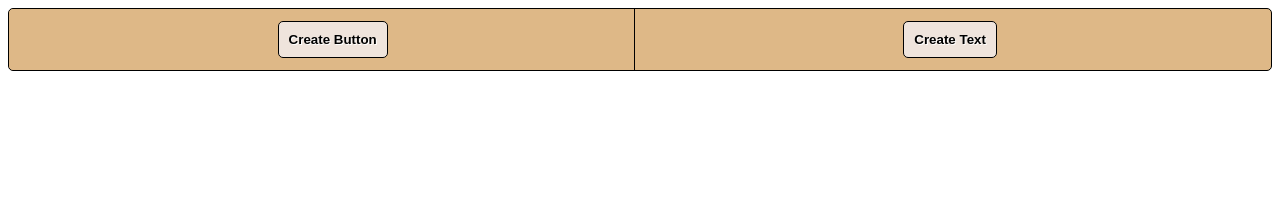
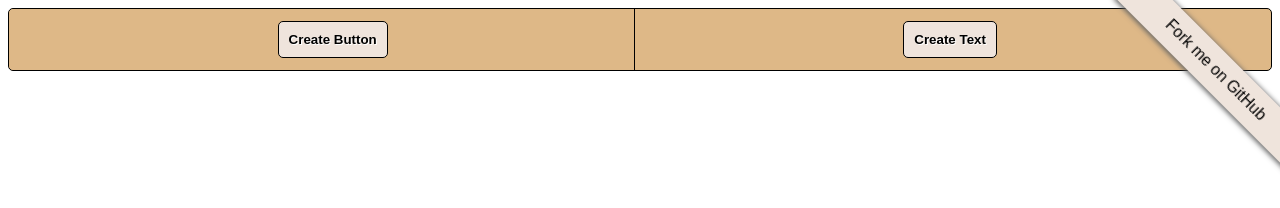
Before and after one commit to oNora/JS-projects, a plain HTML site: page index.html in a window 1280 px wide. Drawn offline with Linux system fonts and the light colour scheme.

Commit message:
adding github "fork me" btn

```diff
--- a/css/style.css
+++ b/css/style.css
@@ -1,3 +1,32 @@
+/* GitHub btn */
+.btn-GitHub {
+	position: fixed;
+	top: 3.2em;
+	right: -3.7em;
+	display: block;
+	padding: 4px 0;
+	background:  #EFE4DC 0 0 repeat;
+	box-shadow: 1px 1px 5px 1px #666;
+	-webkit-transform: rotate(45deg);
+	-moz-transform: rotate(45deg);
+	-ms-transform: rotate(45deg);
+	-o-transform: rotate(45deg);
+	transform: rotate(45deg);
+	-webkit-user-select: none;
+	-moz-user-select: none;
+	-ms-user-select: none;
+	-o-user-select: none;
+	user-select: none;
+	z-index: 999;
+}
+.btn-GitHub a{
+	display: block;
+	padding: .4em 3.5em;
+	color:#000;
+	font-family: Arial;
+	text-align: center;
+	text-decoration: none;
+}
 .wrapper {
 	width: 100%;
 	height: 100%;
--- a/index.html
+++ b/index.html
@@ -3,8 +3,8 @@
 	<head>
 		<meta charset="utf-8" />
 
-		<title>OXXY Task</title>
-		<meta name="author" content="Eleonora Dimchevska">
+  		<title>Draggable elements with color picker by oNora</title>
+  		<meta name="viewport" content="width=device-width, initial-scale=1">
 
 		<link rel="stylesheet" rev="stylesheet" href="css/style.css">
 		<link rel="stylesheet" rev="stylesheet" href='css/spectrum.css' />
@@ -17,6 +17,11 @@
 		<script type="text/javascript" src="scripts/scripts.js"></script>
 	</head>
 	<body>
+
+		<div class="btn-GitHub">
+		    <a href="https://github.com/oNora/draggable_elements_with_color_picker">Fork me on GitHub</a>
+	  	</div>
+
 		<div class="wrapper">
 			<div id="picker"></div>
 		</div>
```
